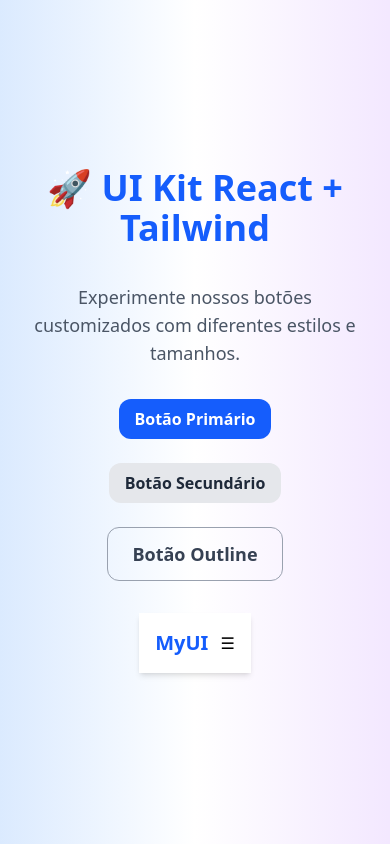
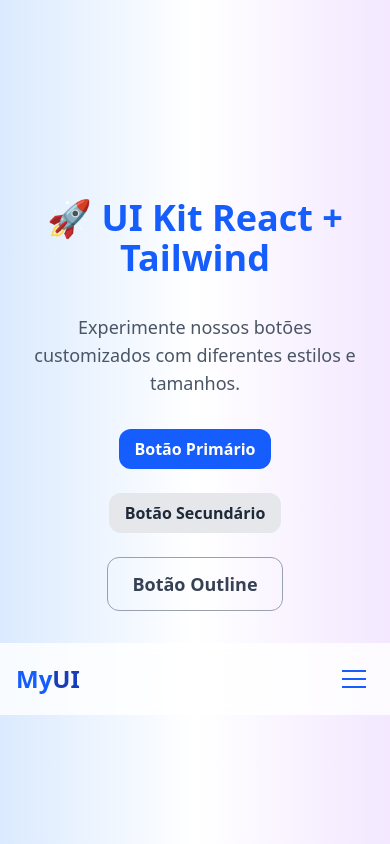
Before and after one commit to brenodev2007/UiKit, a React (Vite) app in the folder ui-kit/: page / in a window 390 px wide. Built offline with nearby package versions, Linux system fonts and the light colour scheme.

Commit message:
Arrumando o navbar

```diff
--- a/ui-kit/src/components/navbar/NavBar.tsx
+++ b/ui-kit/src/components/navbar/NavBar.tsx
@@ -1,41 +1,114 @@
-import { useState } from "react";
+import { useState, useEffect } from "react";
 
 export default function Navbar() {
   const [open, setOpen] = useState(false);
+  const [scrolled, setScrolled] = useState(false);
+
+  useEffect(() => {
+    const handleScroll = () => {
+      const isScrolled = window.scrollY > 10;
+      setScrolled(isScrolled);
+    };
+
+    window.addEventListener("scroll", handleScroll);
+    return () => window.removeEventListener("scroll", handleScroll);
+  }, []);
+
+  const handleLinkClick = () => {
+    setOpen(false);
+  };
 
   return (
-    <nav className="bg-white shadow-md p-4 flex justify-between items-center gap-3">
-      <h1 className="font-bold text-xl text-blue-600">MyUI</h1>
+    <nav
+      className={`fixed w-full z-50 transition-all duration-300 ${
+        scrolled
+          ? "bg-white/95 backdrop-blur-sm shadow-lg py-2"
+          : "bg-white/80 backdrop-blur-sm py-4"
+      }`}
+    >
+      <div className="container mx-auto px-4 flex justify-between items-center">
+        <h1 className="font-bold text-2xl text-blue-600 transition-transform duration-300 hover:scale-105">
+          My<span className="text-blue-800">UI</span>
+        </h1>
 
-      <div className="hidden md:flex gap-6">
-        <a href="#" className="text-gray-700 hover:text-blue-600">
-          Home
-        </a>
-        <a href="#" className="text-gray-700 hover:text-blue-600">
-          Sobre
-        </a>
-        <a href="#" className="text-gray-700 hover:text-blue-600">
-          Contato
-        </a>
-      </div>
-
-      <button className="md:hidden" onClick={() => setOpen(!open)}>
-        ☰
-      </button>
-
-      {open && (
-        <div className="absolute top-16 right-4 bg-white shadow-lg rounded-lg p-4 flex flex-col gap-3 md:hidden">
-          <a href="#" className="text-gray-700 hover:text-blue-600">
+        <div className="hidden md:flex gap-8">
+          <a
+            href="#"
+            className="text-gray-700 hover:text-blue-600 transition-colors duration-300 relative group"
+          >
             Home
+            <span className="absolute -bottom-1 left-0 w-0 h-0.5 bg-blue-600 transition-all duration-300 group-hover:w-full"></span>
           </a>
-          <a href="#" className="text-gray-700 hover:text-blue-600">
+          <a
+            href="#"
+            className="text-gray-700 hover:text-blue-600 transition-colors duration-300 relative group"
+          >
             Sobre
+            <span className="absolute -bottom-1 left-0 w-0 h-0.5 bg-blue-600 transition-all duration-300 group-hover:w-full"></span>
           </a>
-          <a href="#" className="text-gray-700 hover:text-blue-600">
+          <a
+            href="#"
+            className="text-gray-700 hover:text-blue-600 transition-colors duration-300 relative group"
+          >
             Contato
+            <span className="absolute -bottom-1 left-0 w-0 h-0.5 bg-blue-600 transition-all duration-300 group-hover:w-full"></span>
           </a>
         </div>
-      )}
+
+        {/* Botão de menu mobile */}
+        <button
+          className="md:hidden flex flex-col justify-center items-center w-10 h-10 relative focus:outline-none"
+          onClick={() => setOpen(!open)}
+          aria-label="Abrir menu"
+        >
+          <span
+            className={`bg-blue-600 block absolute w-6 h-0.5 transition-all duration-300 ${
+              open ? "rotate-45 translate-y-0" : "-translate-y-2"
+            }`}
+          ></span>
+          <span
+            className={`bg-blue-600 block absolute w-6 h-0.5 transition-all duration-300 ${
+              open ? "opacity-0" : "opacity-100"
+            }`}
+          ></span>
+          <span
+            className={`bg-blue-600 block absolute w-6 h-0.5 transition-all duration-300 ${
+              open ? "-rotate-45 translate-y-0" : "translate-y-2"
+            }`}
+          ></span>
+        </button>
+
+        {/* Menu mobile com animação */}
+        <div
+          className={`md:hidden absolute top-full left-0 w-full bg-white/95 backdrop-blur-md shadow-lg overflow-hidden transition-all duration-500 ease-in-out ${
+            open ? "max-h-96 opacity-100" : "max-h-0 opacity-0"
+          }`}
+        >
+          <div className="container mx-auto px-4 py-3 flex flex-col gap-4">
+            <a
+              href="#"
+              className="text-gray-700 hover:text-blue-600 transition-colors duration-300 py-2 border-b border-gray-100"
+              onClick={handleLinkClick}
+            >
+              Home
+            </a>
+            <a
+              href="#"
+              className="text-gray-700 hover:text-blue-600 transition-colors duration-300 py-2 border-b border-gray-100"
+              onClick={handleLinkClick}
+            >
+              Sobre
+            </a>
+            <a
+              href="#"
+              className="text-gray-700 hover:text-blue-600 transition-colors duration-300 py-2"
+              onClick={handleLinkClick}
+            >
+              Contato
+            </a>
+          </div>
+        </div>
+      </div>
     </nav>
   );
 }
```
